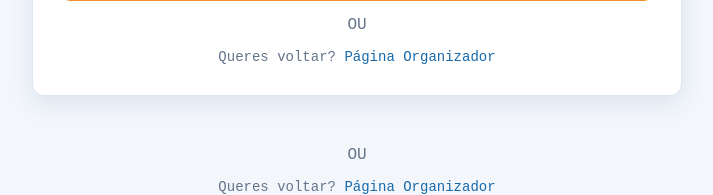
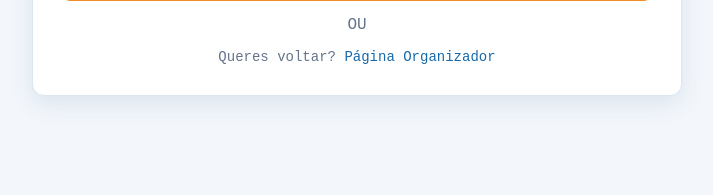
Before and after one commit to JeoveteSanza/RC1_6_Think, a PHP site: page /views/criarjogos.php in a window 1280 px wide. Shown: the part 719-914 px from the top of the page, without its empty margins (283-996 px from the left). After the commit the page ends 822 px from the top, so only its background shows below. Run offline with PHP 8.4, Linux system fonts and the light colour scheme.

Commit message:
Indicações dadas

```diff
--- a/app/controllers/controller.php
+++ b/app/controllers/controller.php
@@ -1,6 +1,6 @@
 <?php
 require_once  __DIR__ . '/../model/JogosModel.php';
-class ThinkController
+class Controller
 {
     public function inicio()
     {
--- a/public/index.php
+++ b/public/index.php
@@ -2,7 +2,7 @@
 require_once __DIR__ . '/../app/controllers/Controller.php';
 
 $acao = $_GET['acao'] ?? 'inicio';
-$controller = new ThinkController();
+$controller = new Controller();
 
 
 switch ($acao) {
--- a/public/views/criarjogos.php
+++ b/public/views/criarjogos.php
@@ -64,17 +64,8 @@
 
 
 
-<div class="separator">
-    <span>OU</span>
-</div>
 
-<p class="register-text">
-    Queres voltar?
-    <a href="/RC1_6_Think/public/index.php?acao=organizador">Página Organizador</a>
-</p>
 
-</div>
-</div>
 
 <script>
     function criarJogo(event) {
```
